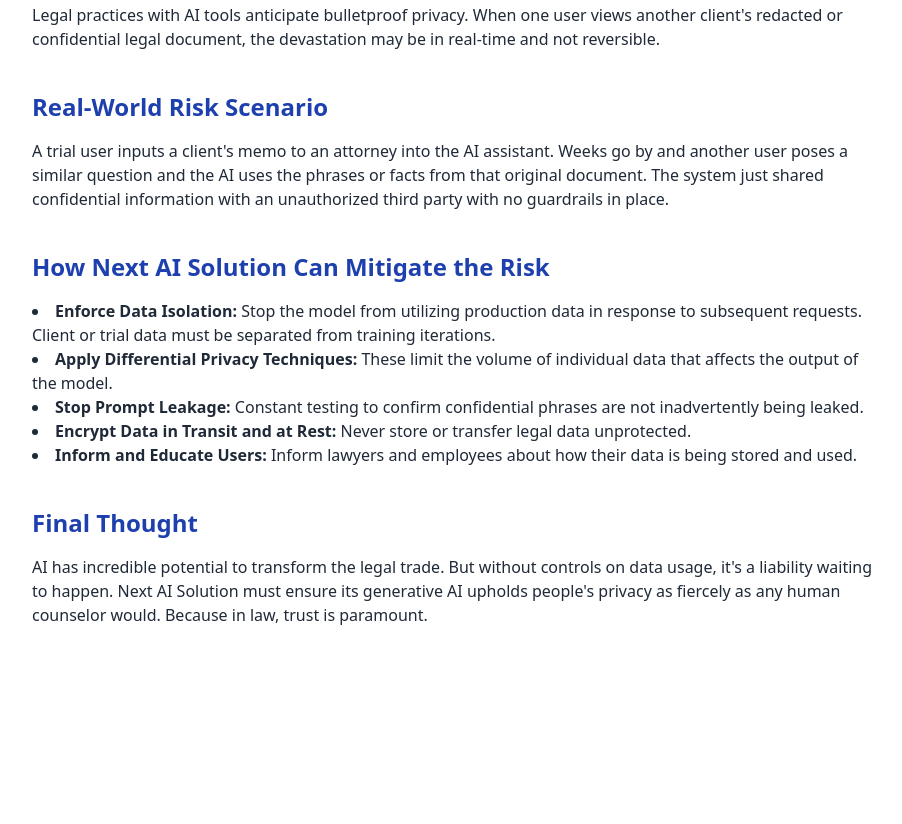
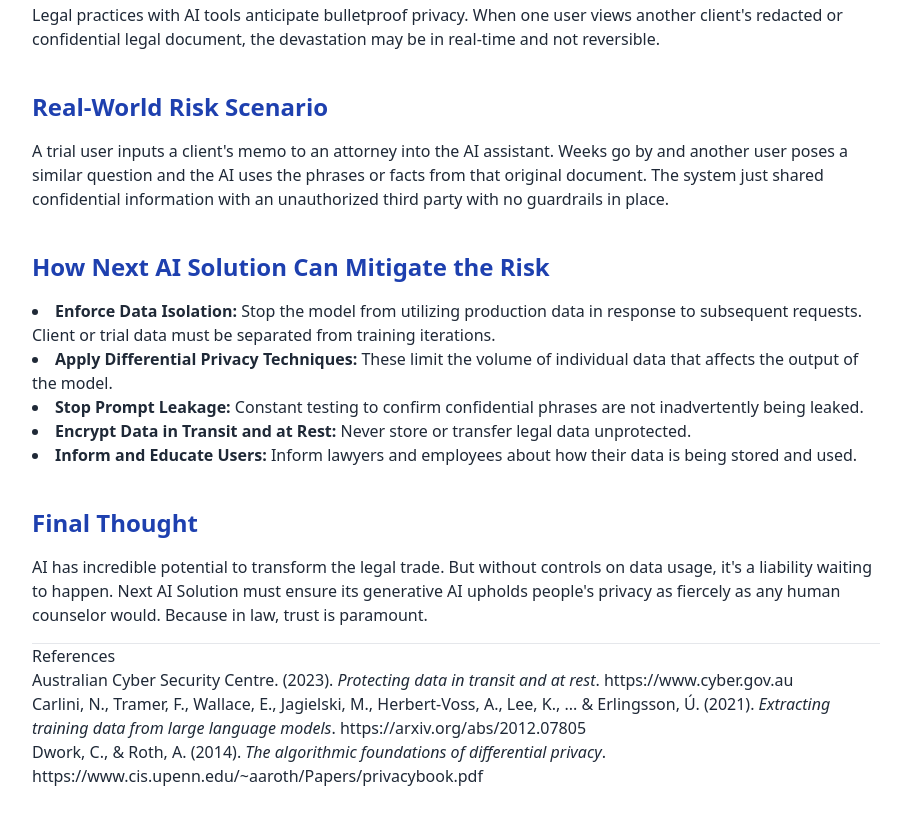
Before and after one commit to bchaitra1803-png/blog.github.io, a plain HTML site: page blog1.html in a window 1280 px wide. Shown: the part 873-1697 px from the top of the page, without its empty margins (184-1086 px from the left). Before the commit the page ends 1564 px from the top, so only its background shows below. Drawn offline with nearby package versions, Linux system fonts and the light colour scheme.

Commit message:
Update blog1.html

```diff
--- a/blog1.html
+++ b/blog1.html
@@ -45,7 +45,16 @@
 
     <h2 class="text-2xl font-semibold text-blue-800 mt-10 mb-4">Final Thought</h2>
     <p class="mb-4">AI has incredible potential to transform the legal trade. But without controls on data usage, it's a liability waiting to happen. Next AI Solution must ensure its generative AI upholds people's privacy as fiercely as any human counselor would. Because in law, trust is paramount.</p>
-  </main>
+    <hr>
+<section>
+  <h2>References</h2>
+  <ul>
+    <li>Australian Cyber Security Centre. (2023). <i>Protecting data in transit and at rest</i>. <a href="https://www.cyber.gov.au" target="_blank">https://www.cyber.gov.au</a></li>
+    <li>Carlini, N., Tramer, F., Wallace, E., Jagielski, M., Herbert-Voss, A., Lee, K., ... & Erlingsson, Ú. (2021). <i>Extracting training data from large language models</i>. <a href="https://arxiv.org/abs/2012.07805" target="_blank">https://arxiv.org/abs/2012.07805</a></li>
+    <li>Dwork, C., & Roth, A. (2014). <i>The algorithmic foundations of differential privacy</i>. <a href="https://www.cis.upenn.edu/~aaroth/Papers/privacybook.pdf" target="_blank">https://www.cis.upenn.edu/~aaroth/Papers/privacybook.pdf</a></li>
+  </ul>
+</section>
+</main>
 
 
 </body>
```
